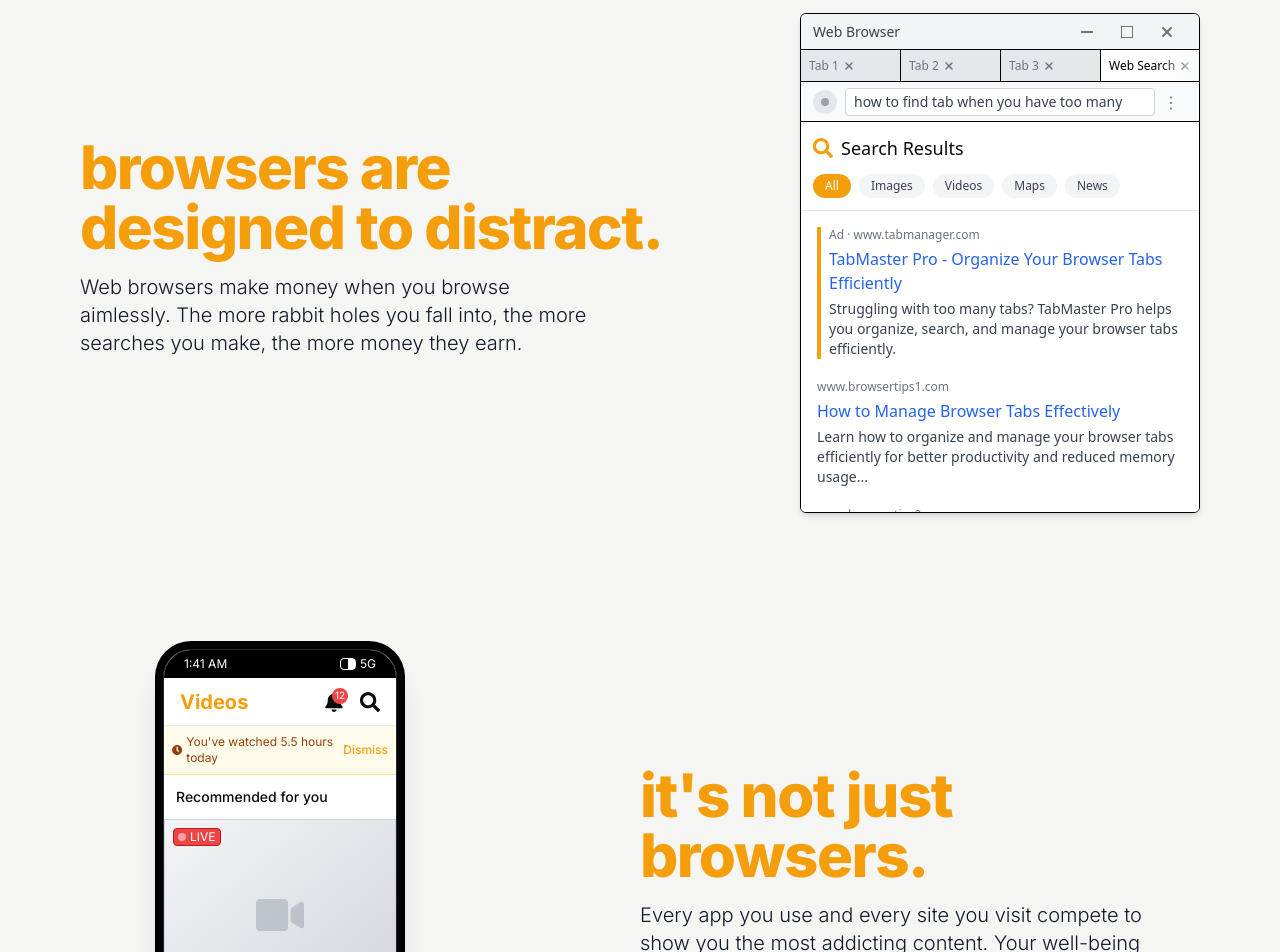
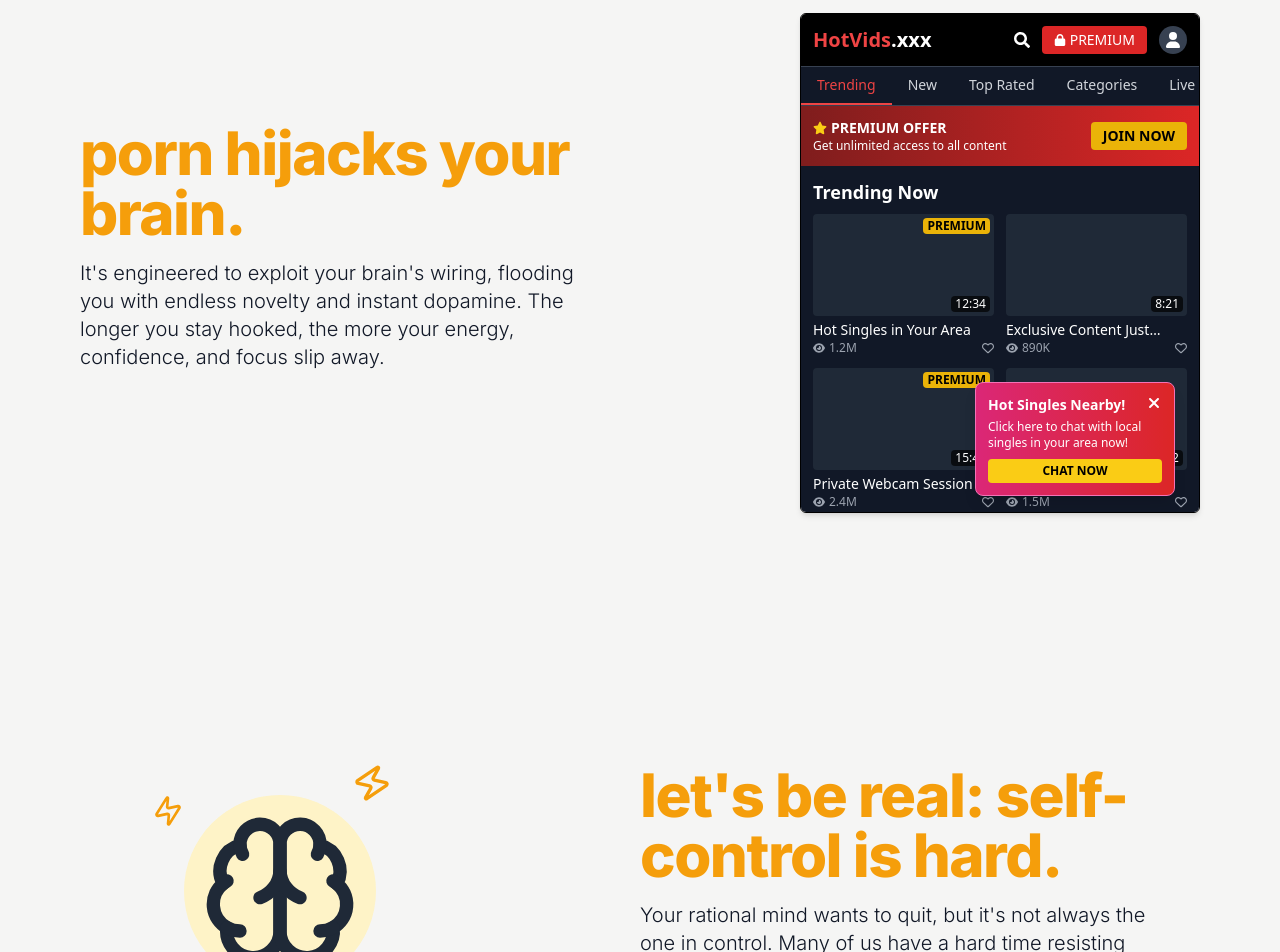
Before and after one commit to li-yunshen-alec/zenmodeos-landing, a Next.js app: page / in a window 1280 px wide. Shown: the part 1220-2172 px from the top of the page. Built offline with nearby package versions, Linux system fonts and the light colour scheme.

Commit message:
update problems section

```diff
--- a/components/Benefits.tsx
+++ b/components/Benefits.tsx
@@ -1,6 +1,8 @@
 import React from 'react';
 import BrowserWithTooManyTabs from './ui/BrowserWithTooManyTabs';
 import AddictiveVideoApp from './ui/AddictiveVideoApp';
+import AdultSiteBrowser from './ui/AdultSiteBrowser';
+import BrainIcon from './ui/BrainIcon';
 
 const Benefits = () => {
   return (
@@ -8,11 +10,16 @@ const Benefits = () => {
       <section className="">
         <div className="max-w-6xl px-4 py-8 mx-auto lg:gap-8 xl:gap-20 lg:py-16 flex flex-row justify-between">
             <div className="mr-auto place-self-center">
-                <h1 className="text-amber-500 max-w-2xl mb-4 text-4xl font-extrabold tracking-tight leading-none md:text-5xl xl:text-6xl">browsers are designed to distract.</h1>
-                <p className="mb-6 font-light text-gray-900 lg:mb-8 md:text-lg lg:text-xl max-w-lg">Web browsers make money when you browse aimlessly. The more rabbit holes you fall into, the more searches you make, the more money they earn.</p>
+                <h1 className="text-amber-500 max-w-2xl mb-4 text-4xl font-extrabold tracking-tight leading-none md:text-5xl xl:text-6xl">
+                  porn hijacks your brain.
+                </h1>
+                <p className="mb-6 font-light text-gray-900 lg:mb-8 md:text-lg lg:text-xl max-w-lg">
+                It&apos;s engineered to exploit your brain&apos;s wiring, flooding you with endless novelty and instant dopamine.
+                The longer you stay hooked, the more your energy, confidence, and focus slip away.
+                </p>
             </div>
             <div className="lg:mt-0 flex-shrink-0">
-                <BrowserWithTooManyTabs />
+                <AdultSiteBrowser />
             </div>
         </div>
       </section>
@@ -20,12 +27,17 @@ const Benefits = () => {
       <section className="">
         <div className="max-w-6xl px-4 py-8 mx-auto lg:gap-8 xl:gap-40 lg:py-16 flex flex-row justify-between">
             <div className="lg:mt-0 flex-shrink-0 mr-auto">
-                <AddictiveVideoApp />
+                <BrainIcon />
             </div>
 
             <div className="place-self-center">
-                <h1 className="text-amber-500 max-w-2xl mb-4 text-4xl font-extrabold tracking-tight leading-none md:text-5xl xl:text-6xl">it&apos;s not just browsers.</h1>
-                <p className="mb-6 font-light text-gray-900 lg:mb-8 md:text-lg lg:text-xl max-w-lg">Every app you use and every site you visit compete to show you the most addicting content. Your well-being is not their priority.</p>
+                <h1 className="text-amber-500 max-w-2xl mb-4 text-4xl font-extrabold tracking-tight leading-none md:text-5xl xl:text-6xl">
+                  let&apos;s be real: self-control is hard.
+                </h1>
+                <p className="mb-6 font-light text-gray-900 lg:mb-8 md:text-lg lg:text-xl max-w-lg">
+                  Your rational mind wants to quit, but it&apos;s not always the one in control.
+                  Many of us have a hard time resisting our impulses.
+                </p>
             </div>
         </div>
       </section>
--- a/components/Features.tsx
+++ b/components/Features.tsx
@@ -5,8 +5,8 @@ import { motion } from "framer-motion"
 
 const features = [
   {
-    title: "it's time for a browser that works for you, not against you.",
-    description: "Clear empowers you to take complete control over what you see on the Internet.",
+    title: "Clear puts your rational mind in full control.",
+    description: "Restrictions on porn are put in place by your rational mind and enforced by Clear.",
     image: "/siteblocked.png", // side-by-side of blocked yt and unblocked yt
   },
   {
--- /dev/null
+++ b/components/ui/AdultSiteBrowser.tsx
@@ -0,0 +1,151 @@
+"use client"
+
+import { useState } from "react"
+import { FaXmark, FaRegHeart, FaHeart, FaUser, FaLock, FaStar, FaPlay, FaEye } from "react-icons/fa6"
+import { FaSearch } from "react-icons/fa"
+
+export default function AdultSiteBrowser() {
+  const [likedVideos, setLikedVideos] = useState<number[]>([])
+
+  const toggleLike = (id: number) => {
+    if (likedVideos.includes(id)) {
+      setLikedVideos(likedVideos.filter((videoId) => videoId !== id))
+    } else {
+      setLikedVideos([...likedVideos, id])
+    }
+  }
+
+  return (
+    <div className="w-[400px] h-[500px] border border-black rounded-md overflow-hidden shadow-md font-sans relative">
+      {/* Site header */}
+      <div className="bg-black text-white p-3 flex justify-between items-center border-b border-gray-700">
+        <div className="text-xl font-bold text-red-500">
+          HotVids<span className="text-white">.xxx</span>
+        </div>
+        <div className="flex items-center gap-3">
+          <div className="relative">
+            <FaSearch className="w-4 h-4" />
+          </div>
+          <button className="bg-red-600 text-white text-sm px-3 py-1 rounded flex items-center">
+            <FaLock className="mr-1 w-3 h-3" /> PREMIUM
+          </button>
+          <div className="w-7 h-7 rounded-full bg-gray-700 flex items-center justify-center">
+            <FaUser className="w-4 h-4" />
+          </div>
+        </div>
+      </div>
+
+      {/* Navigation */}
+      <div className="bg-gray-900 text-gray-300 flex overflow-x-auto text-sm border-b border-gray-700">
+        {["Trending", "New", "Top Rated", "Categories", "Live", "Premium", "Amateur", "Recommended"].map((item, i) => (
+          <div
+            key={i}
+            className={`px-4 py-2 whitespace-nowrap ${i === 0 ? "text-red-500 border-b-2 border-red-500" : "hover:text-white"}`}
+          >
+            {item}
+          </div>
+        ))}
+      </div>
+
+      {/* Premium banner */}
+      <div className="bg-gradient-to-r from-red-900 to-red-600 text-white p-3 flex justify-between items-center">
+        <div>
+          <div className="text-sm font-bold flex items-center">
+            <FaStar className="text-yellow-400 mr-1" /> PREMIUM OFFER
+          </div>
+          <div className="text-xs">Get unlimited access to all content</div>
+        </div>
+        <button className="bg-yellow-500 hover:bg-yellow-600 text-black font-bold px-3 py-1 rounded text-sm">
+          JOIN NOW
+        </button>
+      </div>
+
+      {/* Content */}
+      <div className="bg-gray-900 text-white overflow-y-auto h-[370px]">
+        {/* Featured content */}
+        <div className="p-3">
+          <h3 className="text-lg font-bold mb-2">Trending Now</h3>
+          <div className="grid grid-cols-2 gap-3">
+            {[
+              { title: "Hot Singles in Your Area", views: "1.2M", duration: "12:34", premium: true },
+              { title: "Exclusive Content Just Added", views: "890K", duration: "8:21", premium: false },
+              { title: "Private Webcam Session", views: "2.4M", duration: "15:47", premium: true },
+              { title: "Amateur Home Videos", views: "1.5M", duration: "10:12", premium: false },
+            ].map((video, i) => (
+              <div key={i} className="relative group cursor-pointer">
+                <div className="aspect-video bg-gray-800 relative overflow-hidden rounded">
+                  <div className="absolute inset-0 flex items-center justify-center">
+                    <div className="w-10 h-10 rounded-full bg-black/50 flex items-center justify-center opacity-0 group-hover:opacity-100 transition-opacity">
+                      <FaPlay className="text-white ml-1" />
+                    </div>
+                  </div>
+                  {video.premium && (
+                    <div className="absolute top-1 right-1 bg-yellow-500 text-black text-xs px-1 rounded font-bold">
+                      PREMIUM
+                    </div>
+                  )}
+                  <div className="absolute bottom-1 right-1 bg-black/70 text-white text-xs px-1 rounded">
+                    {video.duration}
+                  </div>
+                </div>
+                <div className="mt-1">
+                  <div className="text-sm font-medium line-clamp-1">{video.title}</div>
+                  <div className="flex justify-between items-center text-xs text-gray-400">
+                    <div className="flex items-center">
+                      <FaEye className="w-3 h-3 mr-1" /> {video.views}
+                    </div>
+                    <button
+                      onClick={(e) => {
+                        e.stopPropagation()
+                        toggleLike(i)
+                      }}
+                      className="text-gray-400 hover:text-red-500"
+                    >
+                      {likedVideos.includes(i) ? (
+                        <FaHeart className="w-3 h-3 text-red-500" />
+                      ) : (
+                        <FaRegHeart className="w-3 h-3" />
+                      )}
+                    </button>
+                  </div>
+                </div>
+              </div>
+            ))}
+          </div>
+        </div>
+
+        {/* Categories */}
+        <div className="p-3 border-t border-gray-800">
+          <h3 className="text-lg font-bold mb-2">Popular Categories</h3>
+          <div className="grid grid-cols-3 gap-2">
+            {["Amateur", "Webcam", "Dating", "Premium", "Live", "Verified", "Recommended", "Top Rated", "Trending"].map(
+              (category, i) => (
+                <div key={i} className="bg-gray-800 hover:bg-gray-700 text-center py-2 rounded text-sm cursor-pointer">
+                  {category}
+                </div>
+              ),
+            )}
+          </div>
+        </div>
+      </div>
+
+      {/* Popup ads - absolutely positioned in the outermost div */}
+      <div className="absolute bottom-4 right-6 bg-gradient-to-r from-pink-600 to-red-600 p-3 rounded-lg shadow-lg text-white max-w-[200px] z-40 border border-pink-400">
+        <div className="flex justify-between items-start">
+          <div className="text-sm font-bold">Hot Singles Nearby!</div>
+          <button
+            className="text-white hover:text-gray-200"
+            title="Close"
+            onClick={(e) => e.currentTarget.parentElement?.parentElement?.remove()}
+          >
+            <FaXmark className="w-4 h-4" />
+          </button>
+        </div>
+        <div className="text-xs mt-1">Click here to chat with local singles in your area now!</div>
+        <button className="bg-yellow-400 hover:bg-yellow-500 text-black font-bold text-xs w-full py-1 rounded mt-2">
+          CHAT NOW
+        </button>
+      </div>
+    </div>
+  )
+}
--- /dev/null
+++ b/components/ui/BrainIcon.tsx
@@ -0,0 +1,19 @@
+import { Brain, Zap } from "lucide-react"
+
+export default function BrainIcon() {
+  return (
+    <div className="w-[400px] h-[500px] flex items-center justify-center relative">
+      {/* Main brain icon with solid background circle */}
+      <div className="relative">
+        <div className="w-48 h-48 bg-amber-100 rounded-full flex items-center justify-center">
+          <Brain className="w-40 h-40 text-gray-800" />
+        </div>
+
+        {/* Dopamine zaps */}
+        <Zap className="w-10 h-10 text-amber-500 absolute -top-8 -right-4 transform rotate-12" />
+        <Zap className="w-8 h-8 text-amber-500 absolute top-0 -left-8 transform -rotate-12" />
+        <Zap className="w-12 h-12 text-amber-500 absolute -bottom-4 -right-8 transform rotate-45" />
+      </div>
+    </div>
+  )
+}
```
